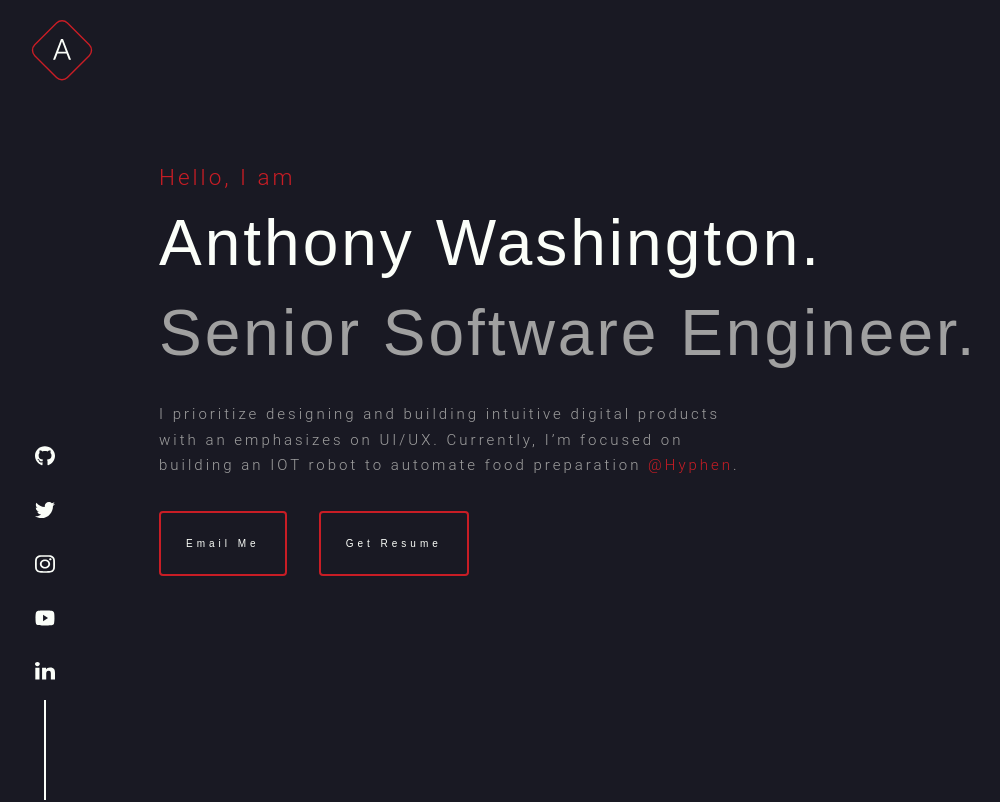
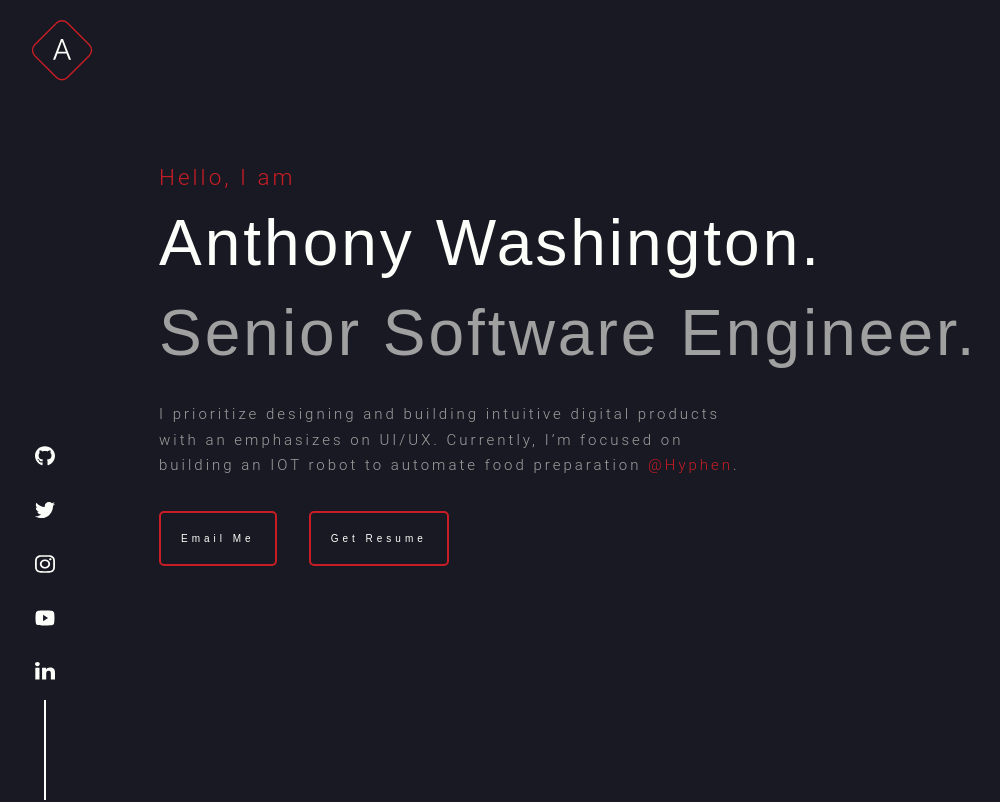
Before and after one commit to antwash/antdwash.com, a Next.js app: page / in a window 1280 px wide. Shown: the top 802 px of the page, without its empty margins (5-1005 px from the left). Built offline with nearby package versions, Linux system fonts and the light colour scheme; a web font is replaced by a local one.

Commit message:
components button: Adjust borderRadius and padding

```diff
--- a/components/button.tsx
+++ b/components/button.tsx
@@ -17,8 +17,8 @@ export const Button = (props: ButtonProps) => {
       justifyContent: "center",
       alignItems: "center",
       border: `.2rem solid ${theme.palette.secondary}`,
-      borderRadius: ".4rem",
-      padding: "2.5rem",
+      borderRadius: ".5rem",
+      padding: "2rem",
       minWidth: "10rem",
       color: theme.palette.primary,
       "&:hover": {
```
